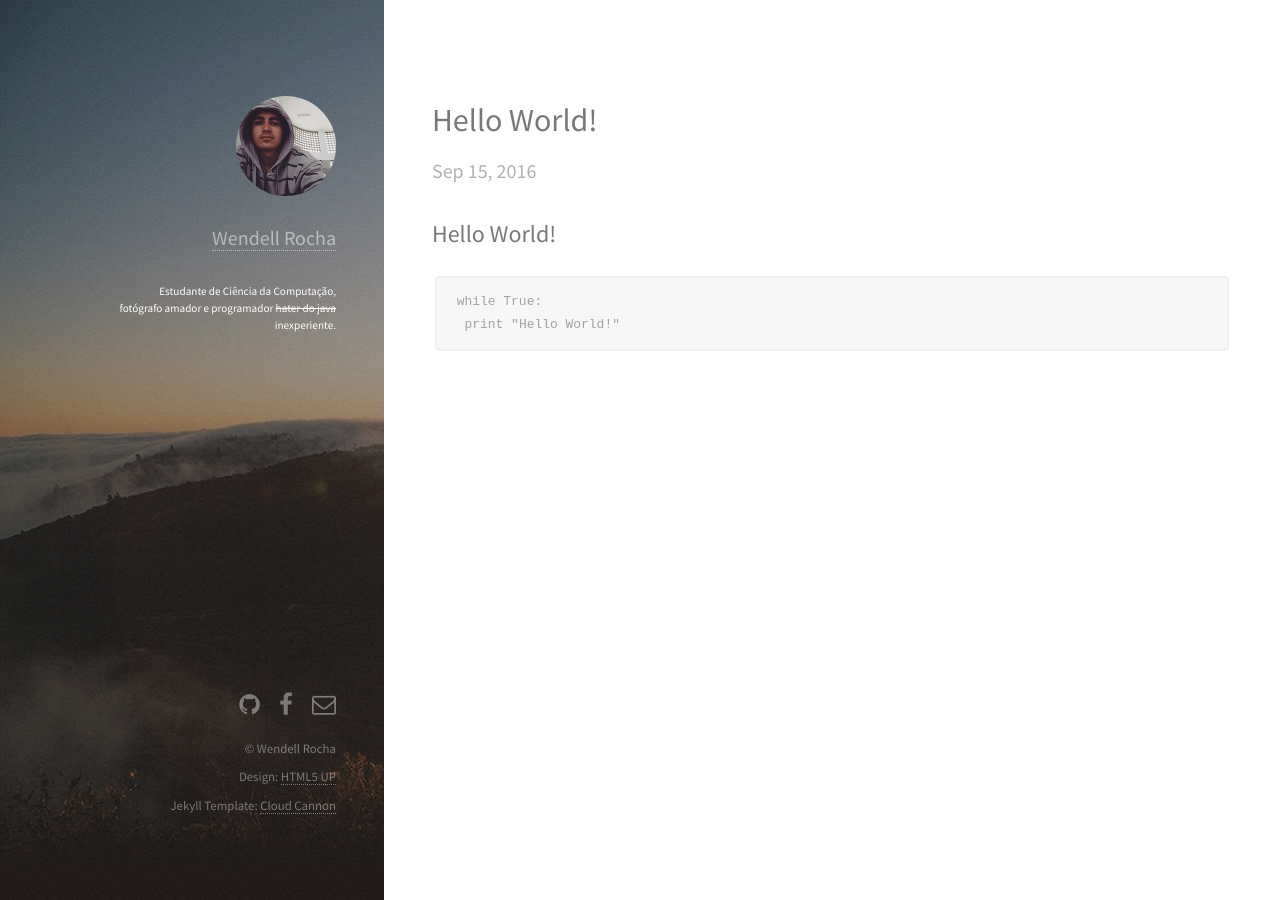
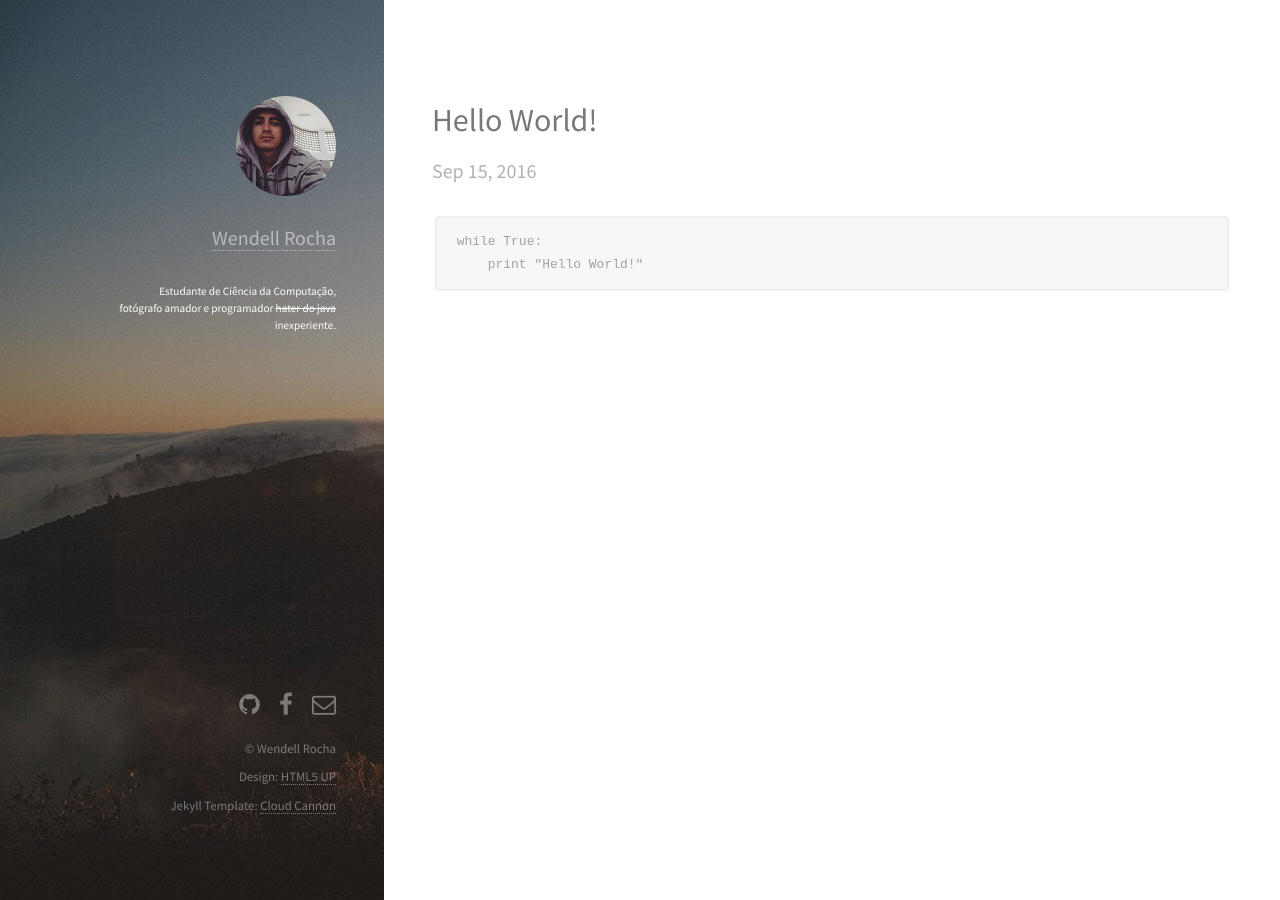
Before and after one commit to WendellRocha/wendellrocha.github.io, a Jekyll site: the page built from _posts/2016-09-15-hello-world.MARKDOWN, in a window 1280 px wide. Built offline with Jekyll 4.4.1, drawn with Linux system fonts in a browser that asks for light colours.

Commit message:
Hello World

````diff
--- a/_posts/2016-09-15-hello-world.MARKDOWN
+++ b/_posts/2016-09-15-hello-world.MARKDOWN
@@ -4,8 +4,7 @@ title: Hello World!
 date: 2016-09-15 23:07:00
 ---
 
-## Hello World!
 ```python
 while True:
- print "Hello World!"
+    print "Hello World!"
 ```
````
